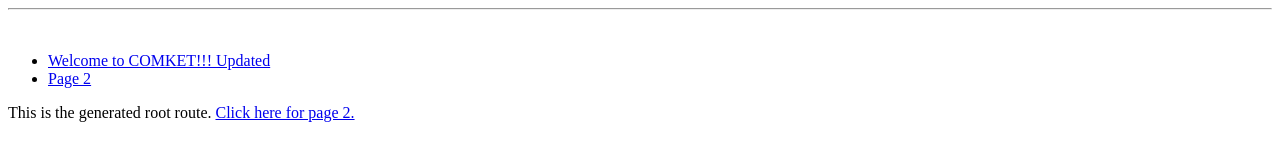
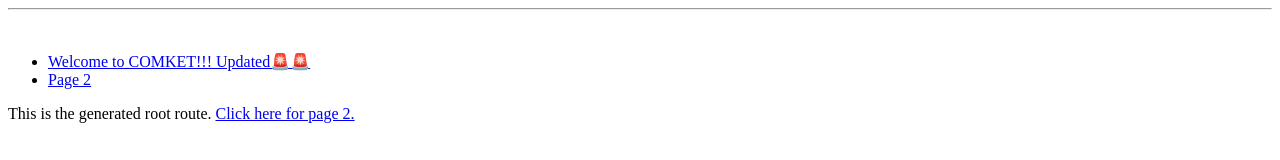
Before and after one commit to yuminnnnni/comket-monorepo, a React (Vite) app in the folder apps/frontend/: page / in a window 1280 px wide. Shown: the top 160 px of the page. Built offline with nearby package versions, Linux system fonts and the light colour scheme.

Commit message:
chore: trigger vercel deployment with dummy change

```diff
--- a/apps/frontend/src/app/app.tsx
+++ b/apps/frontend/src/app/app.tsx
@@ -15,7 +15,7 @@ export function App() {
       <div role="navigation">
         <ul>
           <li>
-            <Link to="/">Welcome to COMKET!!! Updated</Link>
+            <Link to="/">Welcome to COMKET!!! Updated🚨🚨</Link>
           </li>
           <li>
             <Link to="/page-2">Page 2</Link>
```
